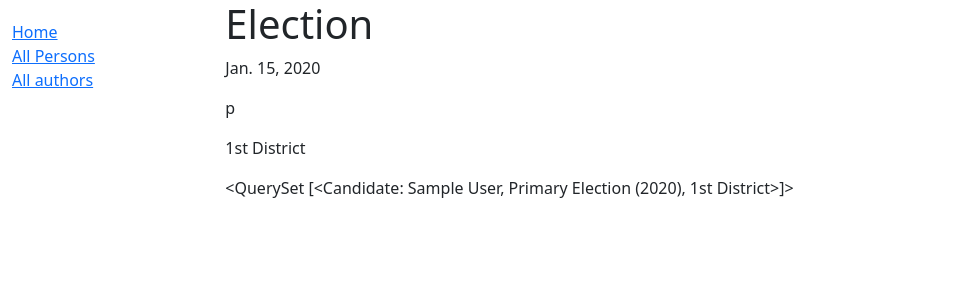
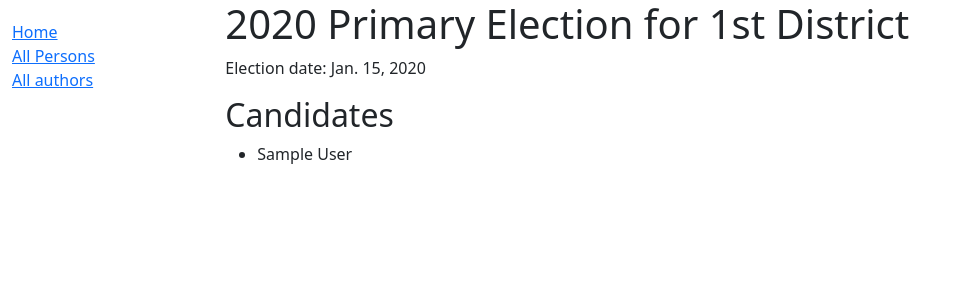
Before and after one commit to maneesha/phlcitycouncil, a Django app: page /phlcitycouncil/election/1 in a window 1280 px wide. Shown: the top 300 px of the page, without its empty margins (0-960 px from the left). Run offline with Django 4.2, Linux system fonts and the light colour scheme; tables that the repository leaves empty hold one stand-in row (values such as "Sample post").

Commit message:
update election detail page with candidate block

```diff
--- a/phlcitycouncil/templates/phlcitycouncil/election_detail.html
+++ b/phlcitycouncil/templates/phlcitycouncil/election_detail.html
@@ -2,27 +2,20 @@
 
 {% block content %}
 
-<h1>Election</h1>
+<h1>{{ election.election_date|date:"Y"}} {{ election.get_election_type_display }} Election for {{ election.election_seat }}</h1>
 
-<p>{{ election.election_date }} </p>
-<p>{{ election.election_type }}</p>
-<p>{{ election.election_seat }}</p>
-<p>{{ election.candidate_set.all }}</p>
+<p>Election date: {{ election.election_date }} </p>
 
-<!-- <p>Gender: {{ person.get_gender_display}} </p>
-<p>Race: {{ person.get_race_display }} </p>
+<h2>Candidates</h2>
+<ul>
+{% for c in election.candidate_set.all %}
 
-<p>Date of Birth: {{ person.date_of_birth }} </p>
-<p>Date of Death: {{ person.date_of_death }} </p>
-
-
-
-<h2>Elections</h2>
-<ul>
-{% for p in person.candidate_set.all %}
-
-<li> {{ p.candidate_election.election_date|date:"Y" }} {{ p.candidate_election.get_election_type_display }} Election, {{ p.candidate_election.election_seat.get_seat_name_display }}: {{ p.get_candidate_results_display }}</li>
+<li>{{ c.candidate_person }}</li>
 
 {% endfor %}
-</ul> -->
+
+</ul>
+
+</p>
+
 {% endblock %}
```
